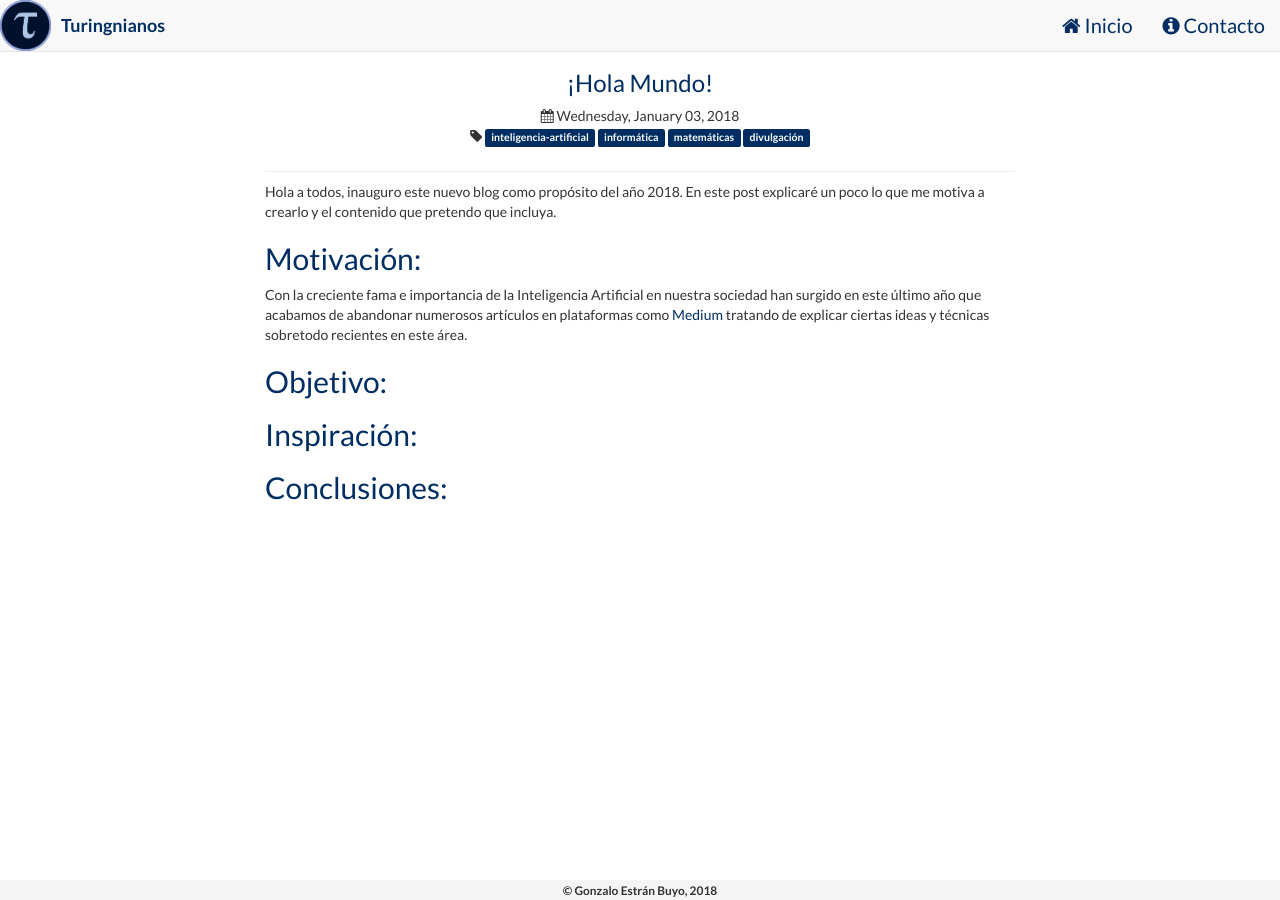
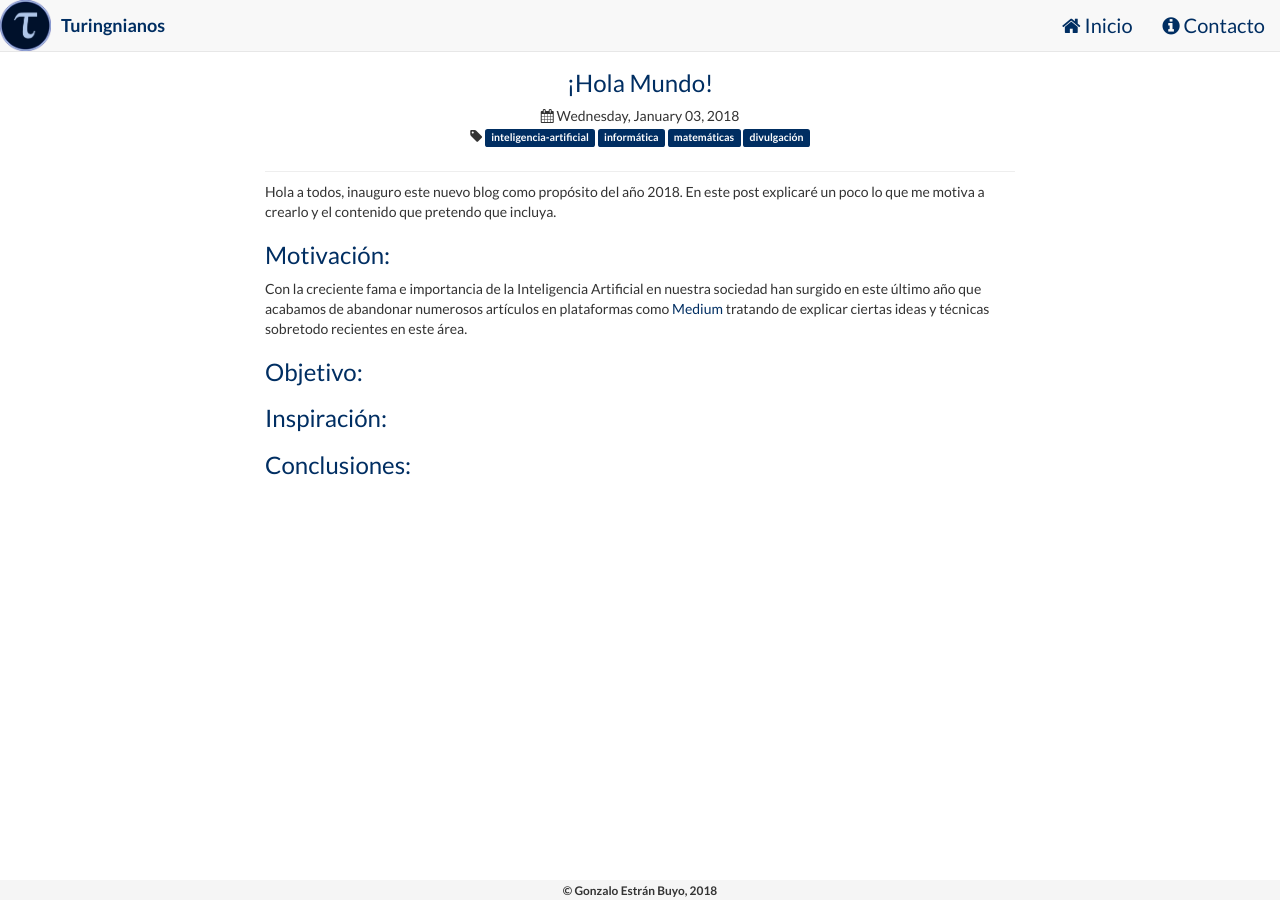
Before and after one commit to turingnianos/turingnianos.github.io, a Jekyll site: the page built from _posts/2018-01-03-hola-mundo.md, in a window 1280 px wide. Built offline with Jekyll 4.4.1, drawn with Linux system fonts in a browser that asks for light colours; nearby versions of some CDN libraries.

Commit message:
Mr Hyde was here …

```diff
--- a/_posts/2018-01-03-hola-mundo.md
+++ b/_posts/2018-01-03-hola-mundo.md
@@ -11,14 +11,14 @@ Hola a todos, inauguro este nuevo blog como propósito del año 2018. En este po
 
 <!--more-->
 
-## Motivación:
+### Motivación:
 
 Con la creciente fama e importancia de la Inteligencia Artificial en nuestra sociedad han surgido en este último año que acabamos de abandonar numerosos artículos en plataformas como [Medium]() tratando de explicar ciertas ideas y técnicas sobretodo recientes en este área.
 
-## Objetivo:
+### Objetivo:
 
 
-## Inspiración:
+### Inspiración:
 
 
-## Conclusiones:
+### Conclusiones:
```
